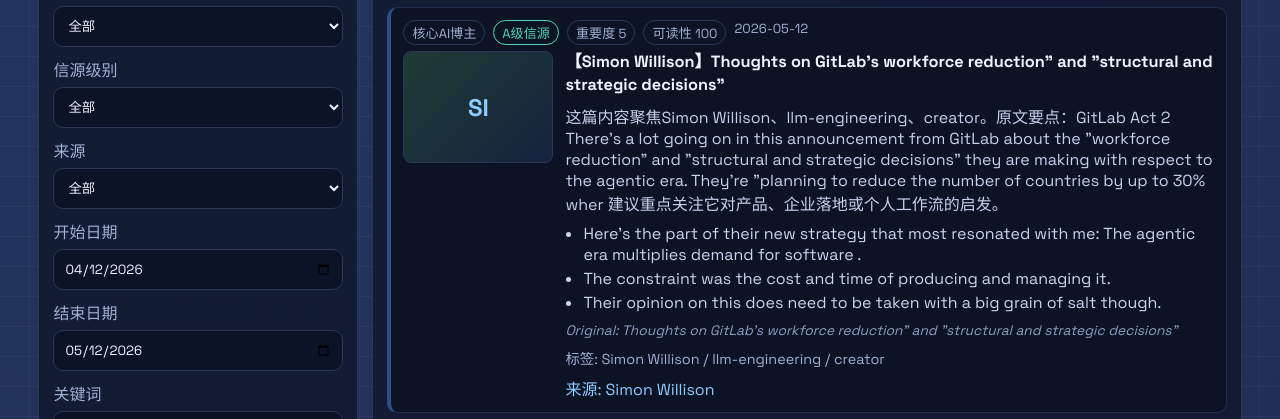
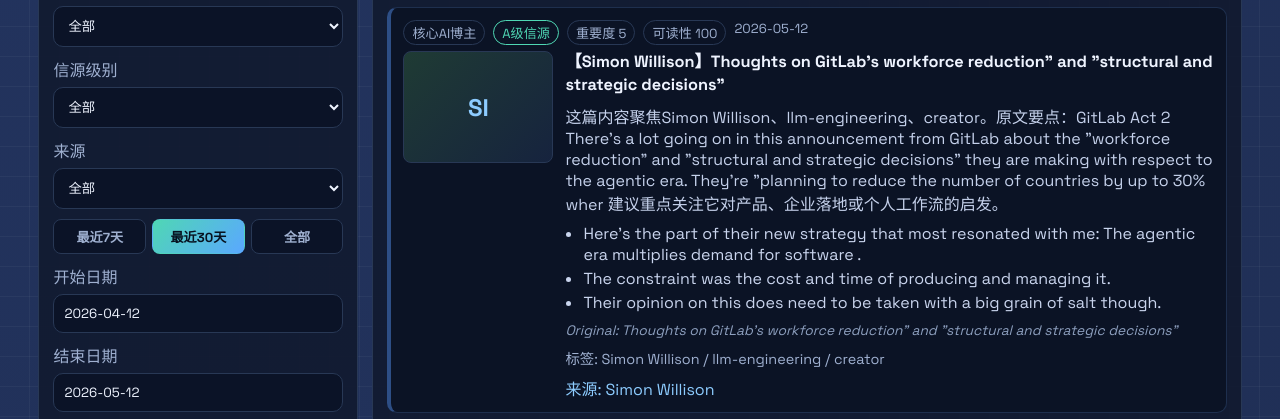
Before and after one commit to Jaffrey-L/-, a website: page index.html in a window 1280 px wide. Shown: the part 333-752 px from the top of the page. Drawn offline with Linux system fonts and the light colour scheme.

Commit message:
fix: make date filtering selectable with presets

```diff
--- a/app.js
+++ b/app.js
@@ -38,6 +38,7 @@
 const sourceFilter = document.getElementById("sourceFilter");
 const startDateFilter = document.getElementById("startDateFilter");
 const endDateFilter = document.getElementById("endDateFilter");
+const presetButtons = Array.from(document.querySelectorAll(".preset-btn"));
 const sortFilter = document.getElementById("sortFilter");
 const searchInput = document.getElementById("searchInput");
 const resetBtn = document.getElementById("resetBtn");
@@ -79,14 +80,27 @@
   });
 }
 
-function initDateRange(newsItems) {
+function setActivePreset(value) {
+  presetButtons.forEach((button) => {
+    button.classList.toggle("active", button.dataset.days === value);
+  });
+}
+
+function initDateRange(newsItems, days = 30) {
   const dates = newsItems.map((item) => item.date).filter(Boolean).sort();
   if (!dates.length) return;
   const latest = dates[dates.length - 1];
-  const start = new Date(latest);
-  start.setDate(start.getDate() - 30);
+  if (days === "all") {
+    startDateFilter.value = "";
+    endDateFilter.value = "";
+    setActivePreset("all");
+    return;
+  }
+  const start = new Date(`${latest}T00:00:00`);
+  start.setDate(start.getDate() - Number(days));
   startDateFilter.value = start.toISOString().slice(0, 10);
   endDateFilter.value = latest;
+  setActivePreset(String(days));
 }
 
 function renderNews(items) {
@@ -141,11 +155,11 @@
 }
 
 function inSelectedTimeRange(dateValue) {
-  const date = new Date(dateValue);
+  const date = new Date(`${dateValue}T00:00:00`);
   if (Number.isNaN(date.getTime())) return false;
-  if (startDateFilter.value && date < new Date(startDateFilter.value)) return false;
+  if (startDateFilter.value && date < new Date(`${startDateFilter.value}T00:00:00`)) return false;
   if (endDateFilter.value) {
-    const end = new Date(endDateFilter.value);
+    const end = new Date(`${endDateFilter.value}T00:00:00`);
     end.setHours(23, 59, 59, 999);
     if (date > end) return false;
   }
@@ -194,12 +208,22 @@
 function bindEvents(newsItems) {
   const render = () => renderNews(getFilteredNews(newsItems));
   [categoryFilter, gradeFilter, sourceFilter, startDateFilter, endDateFilter, sortFilter].forEach((el) => el.addEventListener("change", render));
+  [startDateFilter, endDateFilter].forEach((el) => el.addEventListener("input", () => {
+    setActivePreset("");
+    render();
+  }));
+  presetButtons.forEach((button) => {
+    button.addEventListener("click", () => {
+      initDateRange(newsItems, button.dataset.days);
+      render();
+    });
+  });
   searchInput.addEventListener("input", render);
   resetBtn.addEventListener("click", () => {
     categoryFilter.value = "all";
     gradeFilter.value = "all";
     sourceFilter.value = "all";
-    initDateRange(newsItems);
+    initDateRange(newsItems, 30);
     sortFilter.value = "latest";
     searchInput.value = "";
     render();
--- a/index.html
+++ b/index.html
@@ -55,8 +55,13 @@
         </select>
       </label>
       <label>&#26469;&#28304;<select id="sourceFilter"></select></label>
-      <label>&#24320;&#22987;&#26085;&#26399;<input id="startDateFilter" type="date"></label>
-      <label>&#32467;&#26463;&#26085;&#26399;<input id="endDateFilter" type="date"></label>
+      <div class="date-presets" aria-label="Date presets">
+        <button class="preset-btn" type="button" data-days="7">&#26368;&#36817;7&#22825;</button>
+        <button class="preset-btn active" type="button" data-days="30">&#26368;&#36817;30&#22825;</button>
+        <button class="preset-btn" type="button" data-days="all">&#20840;&#37096;</button>
+      </div>
+      <label>&#24320;&#22987;&#26085;&#26399;<input id="startDateFilter" type="text" inputmode="numeric" placeholder="YYYY-MM-DD"></label>
+      <label>&#32467;&#26463;&#26085;&#26399;<input id="endDateFilter" type="text" inputmode="numeric" placeholder="YYYY-MM-DD"></label>
       <label>&#20851;&#38190;&#35789;<input id="searchInput" type="text" placeholder="OpenAI / Agent / Vibe"></label>
       <label>&#25490;&#24207;
         <select id="sortFilter">
--- a/styles.css
+++ b/styles.css
@@ -88,6 +88,27 @@
 }
 .filters h2 { margin-top: 0; }
 .filters label { display: block; margin: 10px 0; color: var(--muted); }
+.date-presets {
+  display: grid;
+  grid-template-columns: repeat(3, 1fr);
+  gap: 6px;
+  margin: 10px 0;
+}
+.preset-btn {
+  min-height: 34px;
+  margin: 0;
+  padding: 7px 6px;
+  border-radius: 8px;
+  background: #0b1327;
+  color: var(--muted);
+  border: 1px solid var(--line);
+  font-size: 0.82rem;
+}
+.preset-btn.active {
+  background: linear-gradient(130deg, var(--mint), #5aa8ff);
+  color: #071220;
+  border-color: transparent;
+}
 
 select, input, button {
   width: 100%;
```
Also changed, not shown: tests/frontend.spec.mjs (+3 -0 lines).
